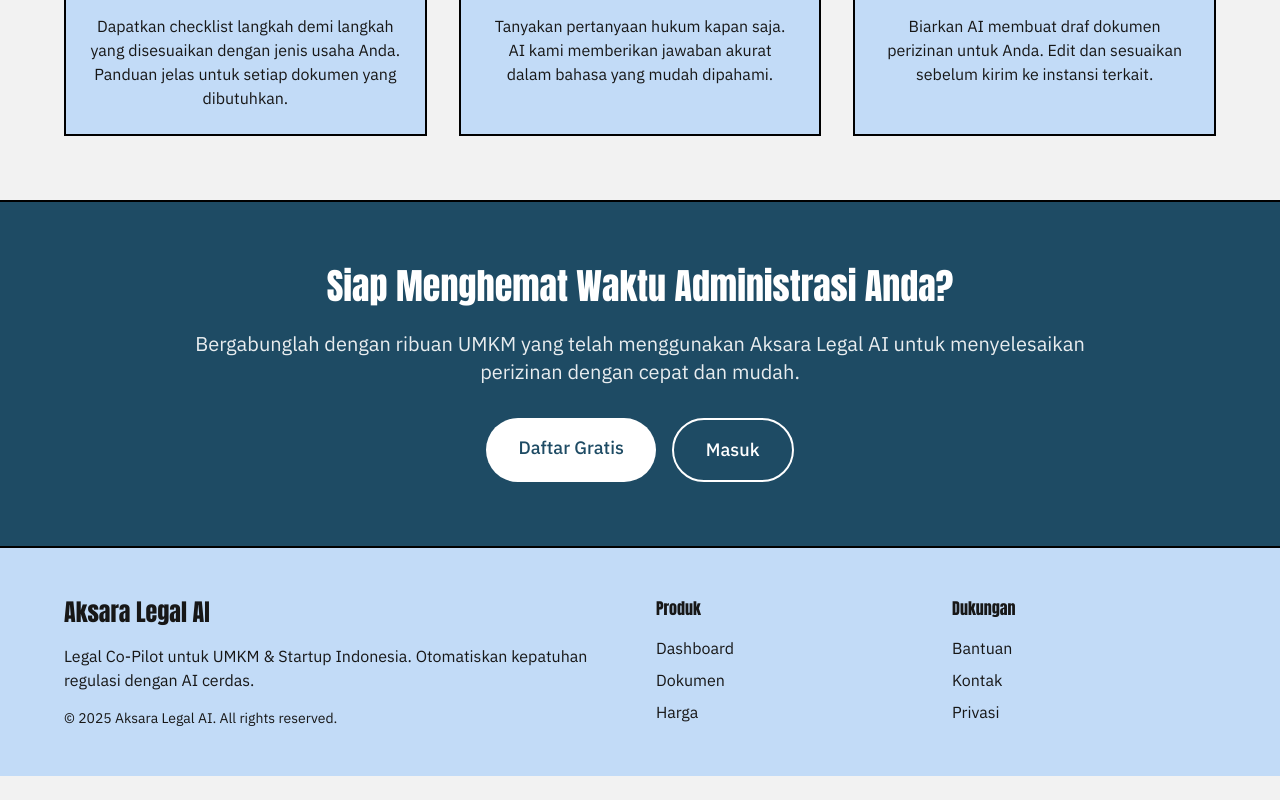
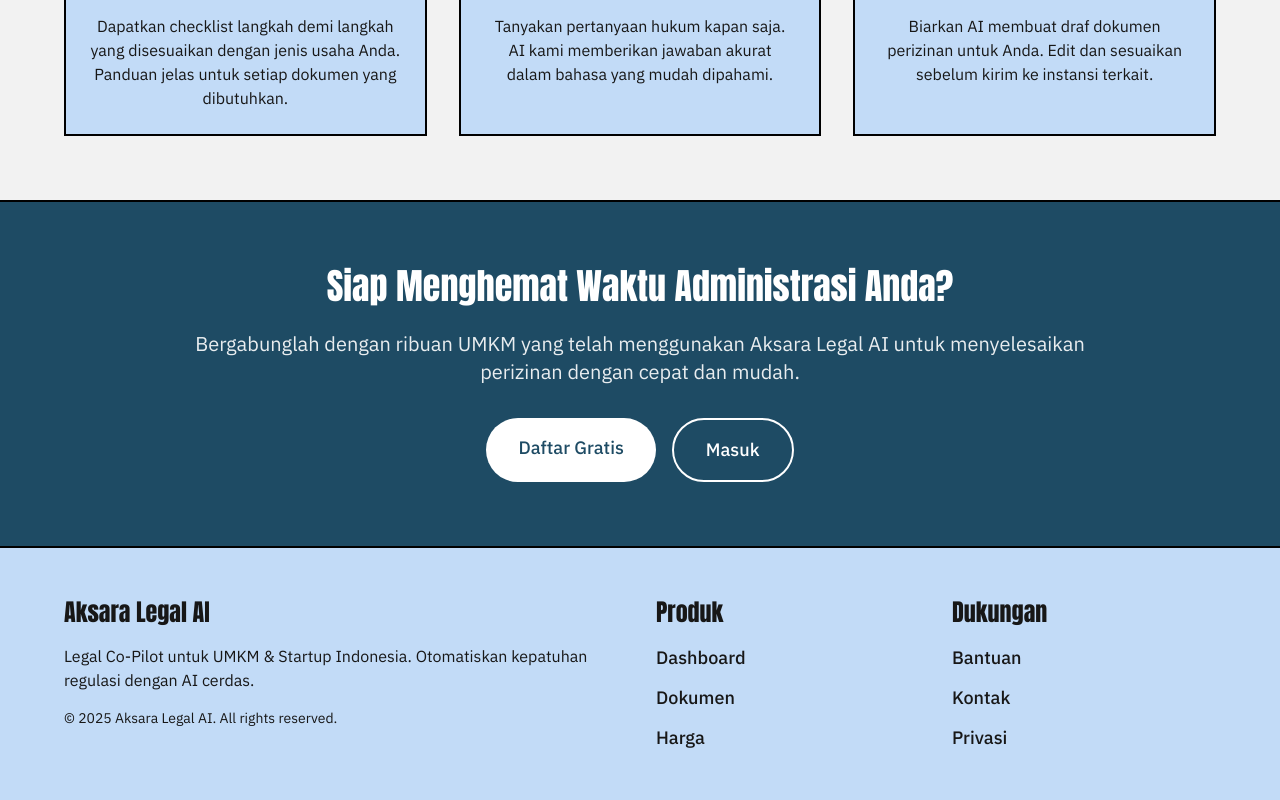
Before and after one commit to Sumbu-Labs/Aksara-Legal-AI, a Next.js app in the folder frontend/: page / in a window 1280 px wide. Shown: the part 3483-4283 px from the top of the page. Before the commit the page ends 4259 px from the top, so only its background shows below. Built offline with nearby package versions, Linux system fonts and the light colour scheme.

Commit message:
feat(Footer): Enhance layout and typography for 'Produk' and 'Dukungan' sections

```diff
--- a/frontend/src/components/Footer.tsx
+++ b/frontend/src/components/Footer.tsx
@@ -13,16 +13,16 @@
             </p>
           </div>
           <div>
-            <h4 className="font-semibold text-neutral-dark mb-4">Produk</h4>
-            <ul className="space-y-2 text-neutral-mid">
+            <h4 className="font-semibold text-neutral-dark text-2xl mb-4">Produk</h4>
+            <ul className="space-y-3 text-neutral-mid text-lg font-medium">
               <li><a href="/dashboard" className="hover:text-primary transition-colors">Dashboard</a></li>
               <li><a href="/documents" className="hover:text-primary transition-colors">Dokumen</a></li>
               <li><a href="/pricing" className="hover:text-primary transition-colors">Harga</a></li>
             </ul>
           </div>
           <div>
-            <h4 className="font-semibold text-neutral-dark mb-4">Dukungan</h4>
-            <ul className="space-y-2 text-neutral-mid">
+            <h4 className="font-semibold text-neutral-dark text-2xl mb-4">Dukungan</h4>
+            <ul className="space-y-3 text-neutral-mid text-lg font-medium">
               <li><a href="/help" className="hover:text-primary transition-colors">Bantuan</a></li>
               <li><a href="/contact" className="hover:text-primary transition-colors">Kontak</a></li>
               <li><a href="/privacy" className="hover:text-primary transition-colors">Privasi</a></li>
```
